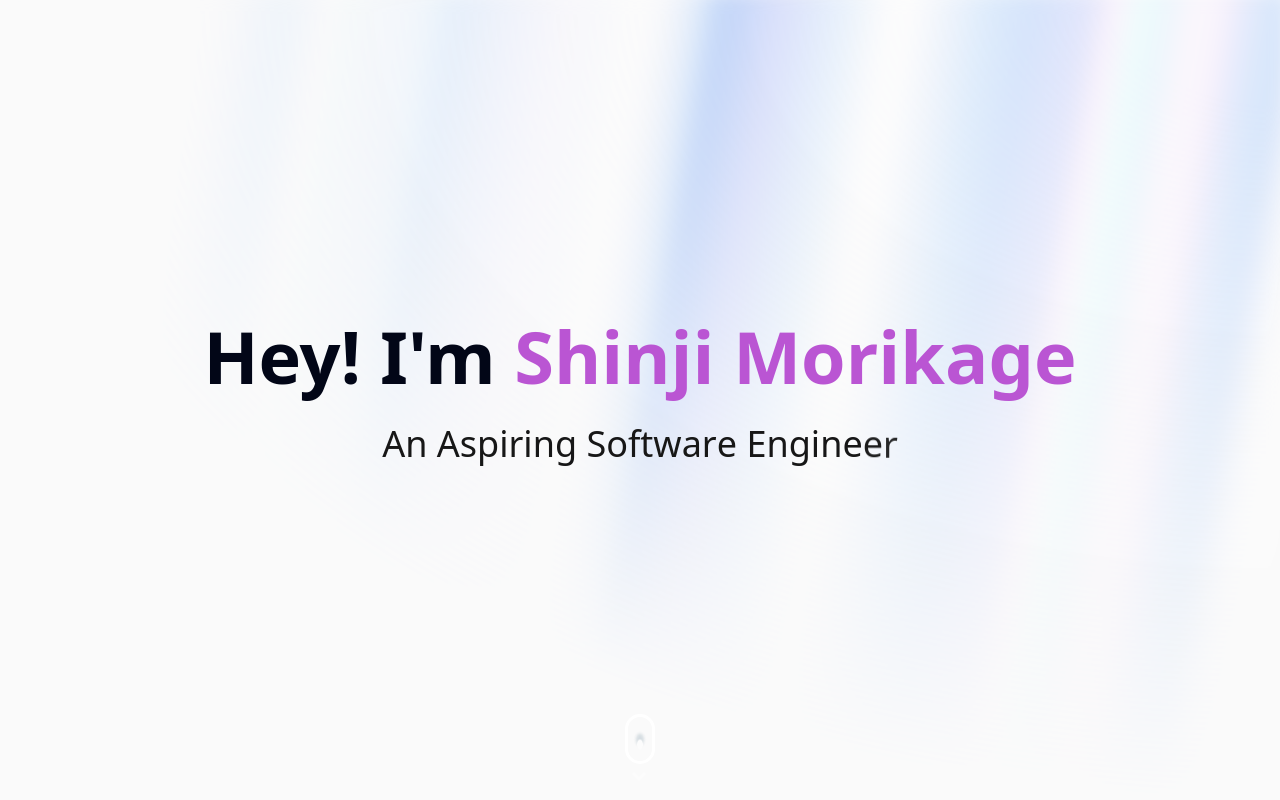
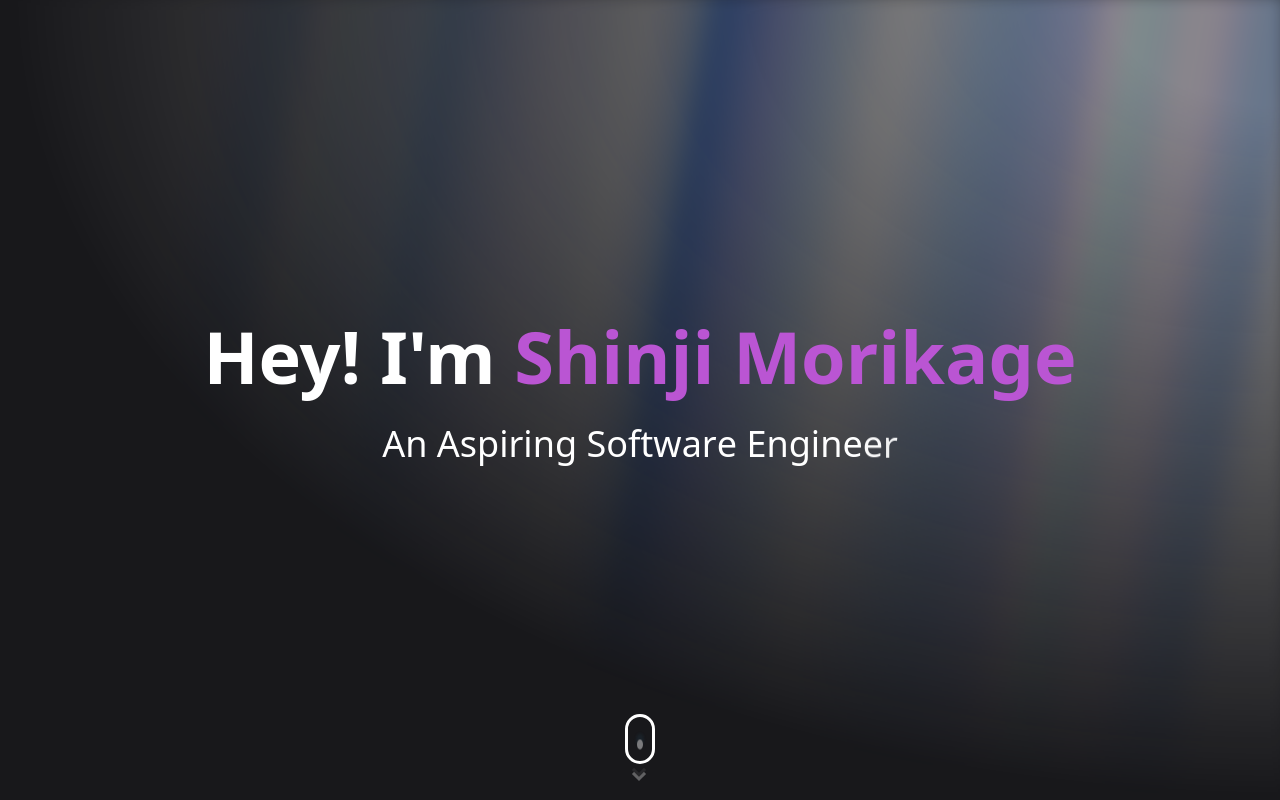
Before and after one commit to moririi/Website, a React (Vite) app: page / in a window 1280 px wide. Built offline with nearby package versions, Linux system fonts and the light colour scheme.

Commit message:
Change background to black , words to white

```diff
--- a/src/App.css
+++ b/src/App.css
@@ -1,3 +1,12 @@
 @tailwind base;
 @tailwind components;
 @tailwind utilities;
+
+body {
+    background-color: black;
+    color: white; /* Ensure text is visible on a black background */
+    margin: 0; /* Remove default margin */
+    padding: 0; /* Remove default padding */
+    height: 100vh; /* Ensure it spans the full viewport */
+    overflow-x: hidden; /* Prevent horizontal scrolling */
+  }
--- a/src/components/Header/BackgroundAnim.tsx
+++ b/src/components/Header/BackgroundAnim.tsx
@@ -24,14 +24,14 @@ export const AuroraBackground = ({
     <main>
       <div
         className={cn(
-          "relative flex flex-col  h-[100vh] items-center justify-center bg-zinc-50 dark:bg-zinc-900  text-slate-950 transition-bg",
+          "relative flex flex-col  h-[100vh] items-center justify-center bg-zinc-900 dark:bg-zinc-50  text-slate-950 transition-bg",
           className
         )}
         {...props}
       >
         <div className="absolute inset-0 overflow-hidden">
           <div
-            //   I'm sorry but this is what peak developer performance looks like // trigger warning
+
             className={cn(
               `
             [--white-gradient:repeating-linear-gradient(100deg,var(--white)_0%,var(--white)_7%,var(--transparent)_10%,var(--transparent)_12%,var(--white)_16%)]
--- a/src/components/Header/Header.css
+++ b/src/components/Header/Header.css
@@ -99,7 +99,7 @@
     font-size: 30px;
     font-weight: 700;
     line-height: 1.2;
-    color: #fff;
+    color: #ffffff;
     letter-spacing: 5px;
     z-index: 1;
     animation: shift 1s ease-in-out infinite alternate;
--- a/src/components/Header/MainBackgroundAnim.tsx
+++ b/src/components/Header/MainBackgroundAnim.tsx
@@ -20,12 +20,14 @@ export function AuroraBackgroundDemo() {
         className="relative flex flex-col gap-4 items-center justify-center px-4"
       >
         <div className="text-3xl md:text-7xl font-bold dark:text-white text-center">
-        <h1>Hey! I'm <span style={{ color: 'mediumorchid' }}>Shinji Morikage</span></h1>
+        <h1>
+            <span style={{ color: 'white' }}>Hey! I'm </span>
+            <span style={{ color: 'mediumorchid' }}>Shinji Morikage</span></h1>
         </div>
         <div className="font-extralight text-base md:text-4xl dark:text-neutral-200 py-4">
-        <h2>
-            <FlipWords words={words} /> <br />
-          </h2>
+         <h2>
+             <FlipWords words={words} className="text-white" />
+            </h2>
         </div>
 
       </motion.div>
--- a/src/components/Header/ScrollingIcon.css
+++ b/src/components/Header/ScrollingIcon.css
@@ -1,4 +1,3 @@
-/* From Uiverse.io by mrhyddenn */
 .scrolldown {
     --color: white;
     --sizeX: 30px;
```
